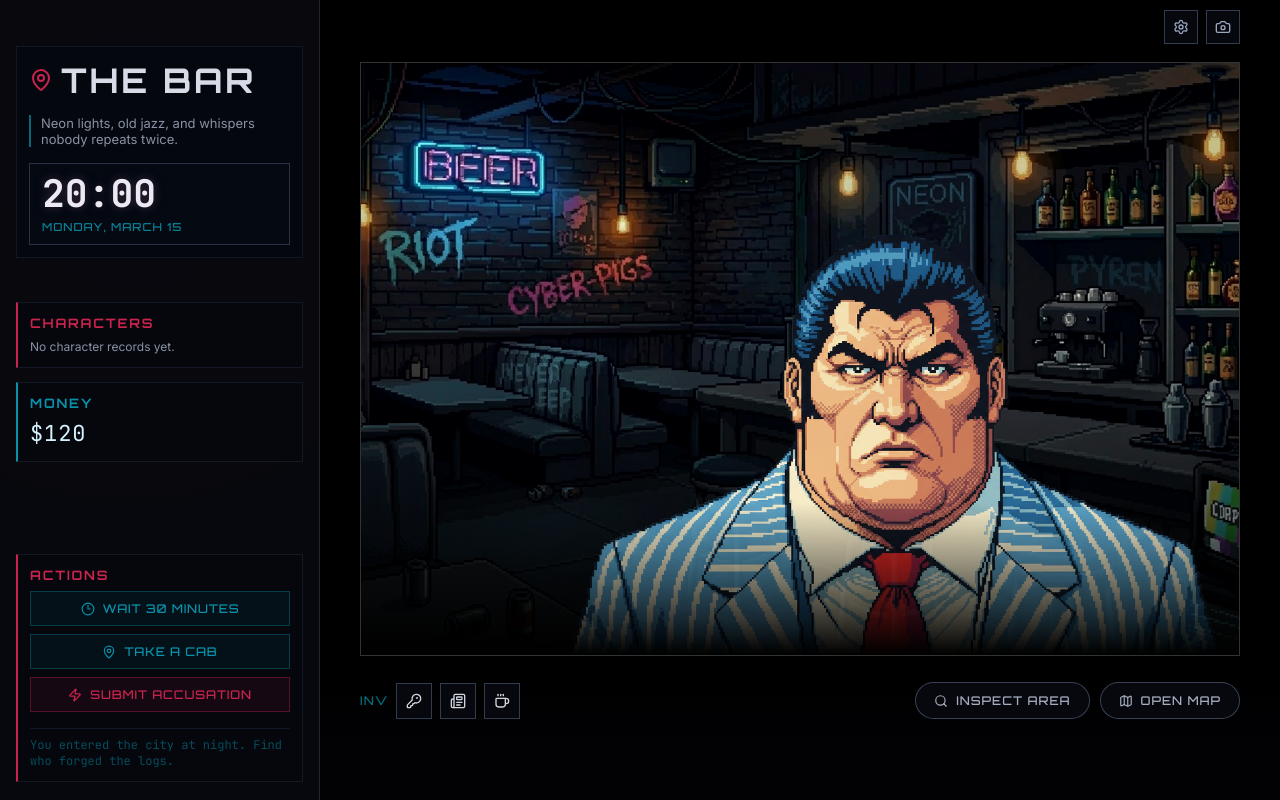
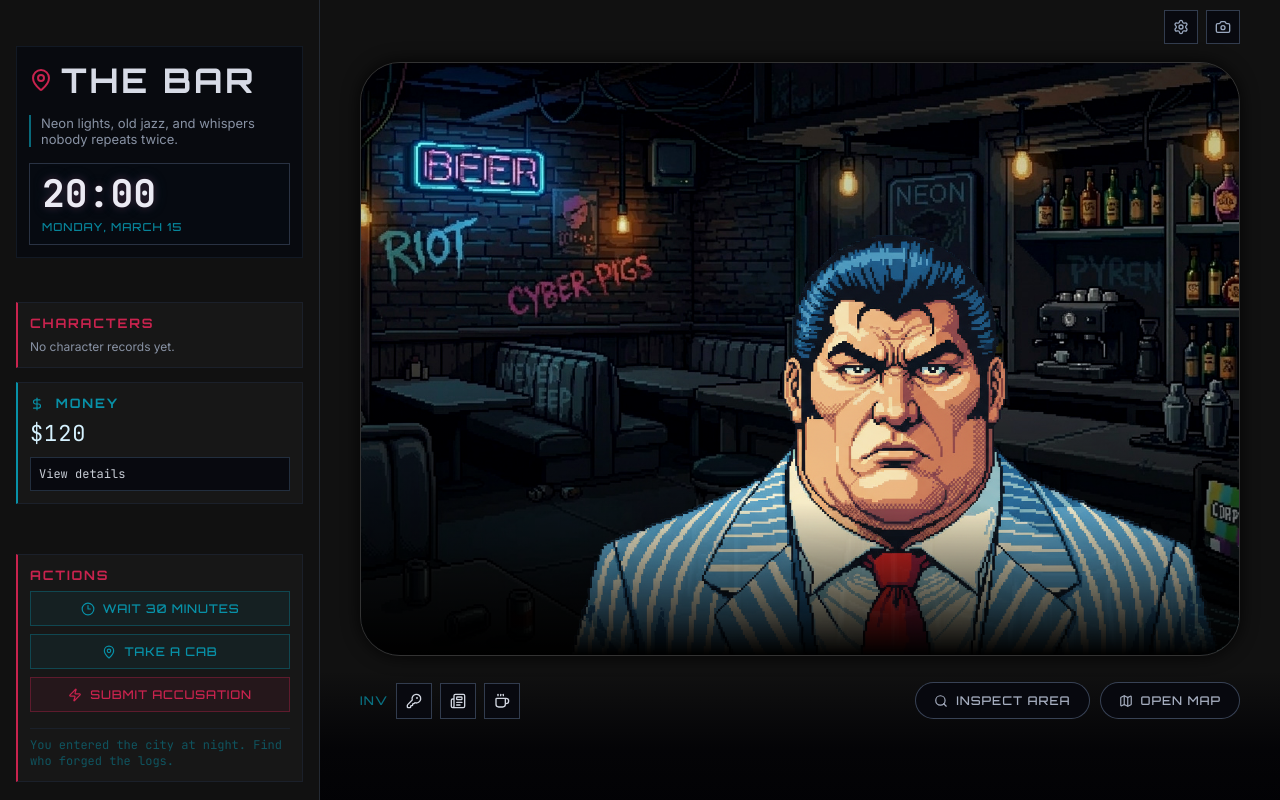
Before and after one commit to javasjavasjavas/game, a React (Vite) app: page / in a window 1280 px wide. Built offline with nearby package versions, Linux system fonts and the light colour scheme.

Commit message:
Polish UI theme, add money details panel with expenses, and add apartment scene without character

```diff
--- a/src/App.tsx
+++ b/src/App.tsx
@@ -76,10 +76,13 @@ export default function App() {
         clock={game.formattedTime}
         dateLabel="Monday, March 15"
         money={game.game.money}
+        moneyExpenses={game.moneyExpenses}
+        moneyDetailsOpen={game.moneyDetailsOpen}
         message={game.game.lastMessage}
         characters={game.characterMemories}
         expandedCharacter={game.expandedCharacterMemory}
         onToggleCharacter={game.toggleCharacterMemory}
+        onToggleMoneyDetails={game.toggleMoneyDetails}
         onWait={() => {
           setShowAccuseList(false);
           game.wait();
--- a/src/components/Sidebar.tsx
+++ b/src/components/Sidebar.tsx
@@ -1,4 +1,4 @@
-import { Clock3, MapPin, Zap } from "lucide-react";
+import { Clock3, DollarSign, MapPin, Zap } from "lucide-react";
 import { NPCS } from "../game/data";
 import { motion } from "framer-motion";
 import type { CharacterMemory } from "../hooks/useGame";
@@ -9,10 +9,13 @@ interface Props {
   clock: string;
   dateLabel: string;
   money: number;
+  moneyExpenses: string[];
+  moneyDetailsOpen: boolean;
   message: string;
   characters: CharacterMemory[];
   expandedCharacter: CharacterMemory | null;
   onToggleCharacter: (npcId: string) => void;
+  onToggleMoneyDetails: () => void;
   onWait: () => void;
   onTakeCab: () => void;
   onSolveClick: () => void;
@@ -27,10 +30,13 @@ export function Sidebar({
   clock,
   dateLabel,
   money,
+  moneyExpenses,
+  moneyDetailsOpen,
   message,
   characters,
   expandedCharacter,
   onToggleCharacter,
+  onToggleMoneyDetails,
   onWait,
   onTakeCab,
   onSolveClick,
@@ -93,8 +99,16 @@ export function Sidebar({
       </section>
 
       <section className="panel blue">
-        <h2>Money</h2>
+        <h2><DollarSign size={14} className="inline-icon" /> Money</h2>
         <p className="money-value">${money}</p>
+        <button className="choice-btn money-detail-btn" onClick={onToggleMoneyDetails}>
+          View details
+        </button>
+        {moneyDetailsOpen && (
+          <ul className="money-details">
+            {moneyExpenses.length === 0 ? <li>No expenses yet.</li> : moneyExpenses.map((expense, idx) => <li key={idx}>{expense}</li>)}
+          </ul>
+        )}
       </section>
 
       <section className="panel" style={{ marginTop: "auto" }}>
--- a/src/components/StageView.tsx
+++ b/src/components/StageView.tsx
@@ -31,10 +31,11 @@ export function StageView({
   const hasPreloadedOtherSprite = useRef(false);
   const [backgroundLoaded, setBackgroundLoaded] = useState(false);
   const [firstSpriteLoaded, setFirstSpriteLoaded] = useState(false);
-  const showStageCharacter = currentRoom !== "cab";
+  const showStageCharacter = currentRoom !== "cab" && currentRoom !== "apartment";
   const backgroundByRoom: Partial<Record<RoomId, string>> = {
     bar: "/game-assets/background_bar.jpg",
     cab: "/game-assets/background_cab.jpg",
+    apartment: "/game-assets/background_apartment.jpg",
   };
   const backgroundSrc = backgroundByRoom[currentRoom] ?? "/game-assets/background_bar.jpg";
   const stageLoading = useMemo(
--- a/src/game/state.ts
+++ b/src/game/state.ts
@@ -17,6 +17,7 @@ export class GameState {
   currentRoom: RoomId;
   characterEmotion: CharacterEmotion;
   money: number;
+  expenses: string[];
   clues: Set<string>;
   finished: boolean;
   lastMessage: string;
@@ -26,6 +27,7 @@ export class GameState {
     this.currentRoom = seed?.currentRoom ?? "bar";
     this.characterEmotion = seed?.characterEmotion ?? "serious";
     this.money = seed?.money ?? 120;
+    this.expenses = seed?.expenses ? [...seed.expenses] : [];
     this.clues = new Set(seed?.clues ? [...seed.clues] : []);
     this.finished = seed?.finished ?? false;
     this.lastMessage = seed?.lastMessage ?? "You entered the city at night. Find who forged the logs.";
--- a/src/game/types.ts
+++ b/src/game/types.ts
@@ -53,6 +53,7 @@ export interface GameState {
   currentRoom: RoomId;
   characterEmotion: CharacterEmotion;
   money: number;
+  expenses: string[];
   clues: Set<string>;
   finished: boolean;
   lastMessage: string;
--- a/src/hooks/useGame.ts
+++ b/src/hooks/useGame.ts
@@ -22,6 +22,7 @@ export function useGame() {
   const [mapOpen, setMapOpen] = useState(false);
   const [selectedInventoryId, setSelectedInventoryId] = useState<string | null>(null);
   const [hoverCharacter, setHoverCharacter] = useState(false);
+  const [moneyDetailsOpen, setMoneyDetailsOpen] = useState(false);
   const [characterMemoryByNpc, setCharacterMemoryByNpc] = useState<Record<string, CharacterMemory>>({});
   const [expandedCharacterMemoryId, setExpandedCharacterMemoryId] = useState<string | null>(null);
   const [conversationHasClue, setConversationHasClue] = useState(false);
@@ -170,6 +171,7 @@ export function useGame() {
         return;
       }
       draft.money -= fare;
+      draft.expenses = [`Cab fare: -$${fare}`, ...draft.expenses].slice(0, 12);
       draft.currentRoom = "cab";
       draft.advanceTime(10);
       draft.lastMessage = `You took a cab for $${fare}.`;
@@ -226,10 +228,12 @@ export function useGame() {
     conversationText,
     inspectOpen,
     mapOpen,
+    moneyDetailsOpen,
     selectedInventoryId,
     setMapOpen,
     setInspectOpen,
     setHoverCharacter,
+    toggleMoneyDetails: () => setMoneyDetailsOpen((prev) => !prev),
     moveRoom,
     wait,
     talkToNpc,
@@ -245,6 +249,7 @@ export function useGame() {
     expandedCharacterMemory,
     toggleCharacterMemory,
     conversationHasClue,
+    moneyExpenses: game.expenses,
     formattedTime: formatTime(game.timeMinutes),
   };
 }
--- a/src/styles/app.css
+++ b/src/styles/app.css
@@ -64,7 +64,7 @@ button {
   min-width: 320px;
   height: 100%;
   margin-top: 0;
-  background: var(--panel);
+  background: #111;
   border-right: 1px solid var(--line);
   padding: var(--stage-top-offset) 16px 18px;
   display: flex;
@@ -136,7 +136,7 @@ button {
 }
 
 .panel {
-  background: rgba(5, 7, 14, 0.9);
+  background: #171717;
   border: 1px solid rgba(31, 42, 62, 0.5);
   padding: 12px;
   border-left: 2px solid var(--cyber-pink);
@@ -176,6 +176,8 @@ button {
 .character-card {
   border: 1px solid rgba(61, 73, 94, 0.5);
   background: rgba(8, 9, 15, 0.74);
+  border-radius: 10px;
+  overflow: hidden;
 }
 
 .character-card.expanded {
@@ -215,13 +217,14 @@ button {
 
 .character-tag {
   margin-left: auto;
+  transform: translateX(-10px);
   border: 1px solid rgba(201, 35, 78, 0.7);
   color: #ff9ab0;
   font-family: Orbitron, sans-serif;
   text-transform: uppercase;
   letter-spacing: 0.08em;
-  font-size: 10px;
-  padding: 3px 7px;
+  font-size: 9px;
+  padding: 2px 6px;
   border-radius: 4px;
   background: rgba(201, 35, 78, 0.08);
 }
@@ -264,6 +267,19 @@ button {
   color: #d6f2ff !important;
   font-size: 22px !important;
   letter-spacing: 0.04em;
+}
+
+.money-detail-btn {
+  margin-top: 8px;
+  width: 100%;
+}
+
+.money-details {
+  margin: 8px 0 0;
+  padding-left: 18px;
+  display: flex;
+  flex-direction: column;
+  gap: 5px;
 }
 
 .inline-icon {
@@ -352,7 +368,7 @@ button {
   display: flex;
   flex-direction: column;
   overflow: hidden;
-  background: #000;
+  background: #111;
   cursor: crosshair;
 }
 
@@ -401,6 +417,8 @@ button {
   overflow: hidden;
   margin: 10px var(--lane-side) 14px;
   border: 1px solid #333;
+  border-radius: 40px;
+  box-shadow: 0 0 17px rgba(0, 0, 0, 0.8);
 }
 
 .scene-image {
```
Also changed, not shown: public/game-assets/background_apartment.jpg (added).
